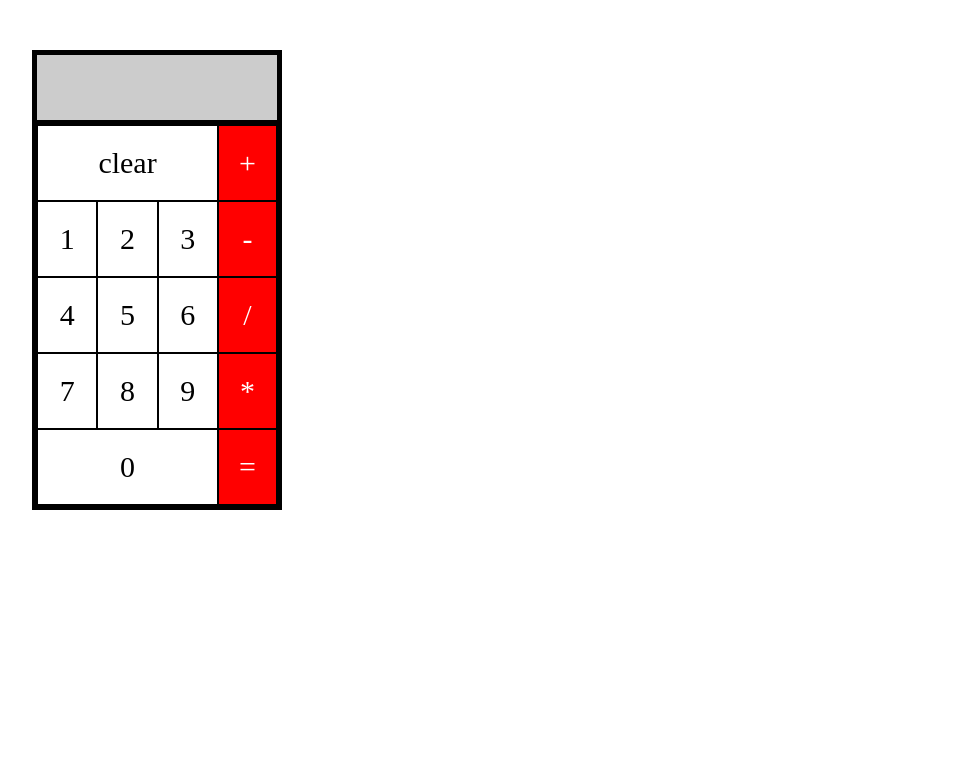
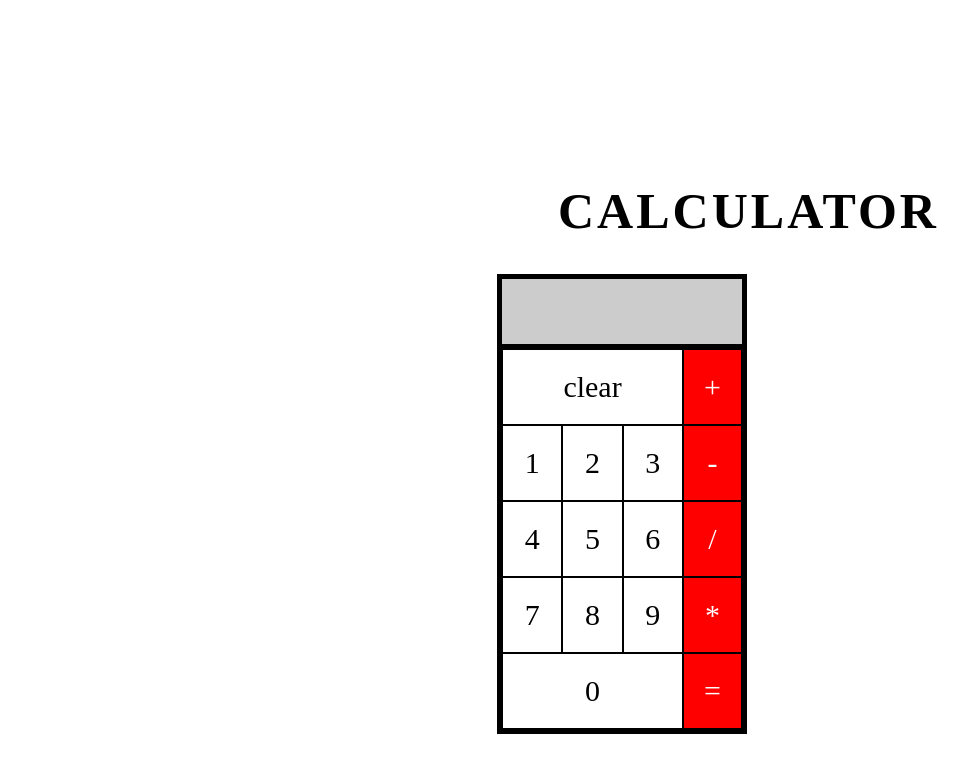
Before and after one commit to Oskiwariat/basic-calculator, a React (Create React App) app: page / in a window 1280 px wide. Shown: the top 772 px of the page, without its empty margins (18-984 px from the left). Built offline with nearby package versions, Linux system fonts and the light colour scheme; a web font is replaced by a local one.

Commit message:
center the calculator on the page

```diff
--- a/src/components/Calculator.js
+++ b/src/components/Calculator.js
@@ -116,6 +116,7 @@ class Calculator extends React.Component {
   render() {
     return (
       <>
+        <h1 id="title">Calculator</h1>
         <div id="calculator">
           <div id="view">
             <span id="result">{this.state.score}</span>
--- a/src/styles/Calculator.css
+++ b/src/styles/Calculator.css
@@ -1,13 +1,26 @@
+/* TYTUŁOWA H1 */
+
+h1#title {
+  position: absolute;
+  top: -20%;
+  left: 45%;
+  text-transform: uppercase;
+  letter-spacing: 3px;
+  font-size: 50px;
+}
+
 /* CAŁY KALKULATOR */
 
 div#calculator {
-  margin: 50px;
   display: flex;
   border: 5px solid black;
   height: 460px;
   width: 250px;
   flex-direction: column;
   overflow: hidden;
+  margin-left: auto;
+  margin-right: auto;
+  margin-top: 273.5px;
 }
 
 /* WYŚWIETLANY WYNIK */
```
